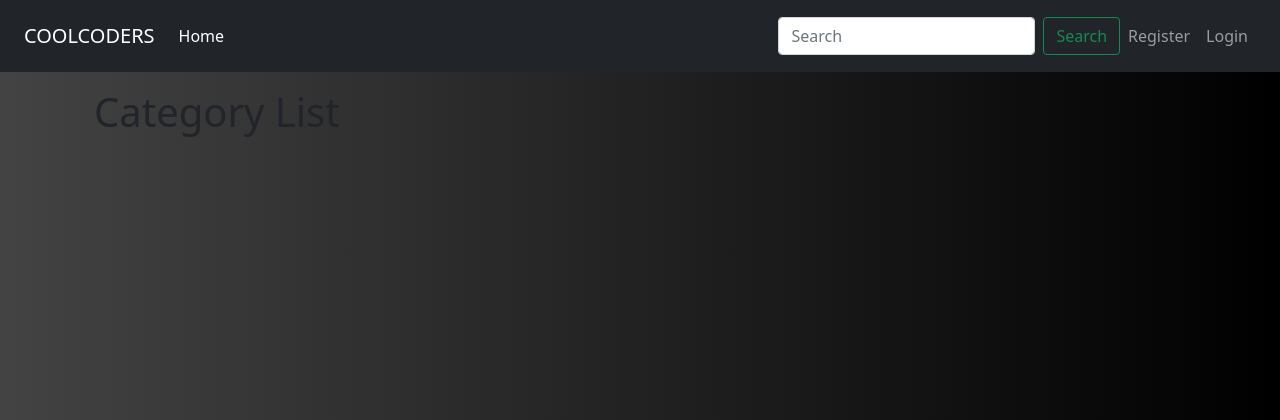
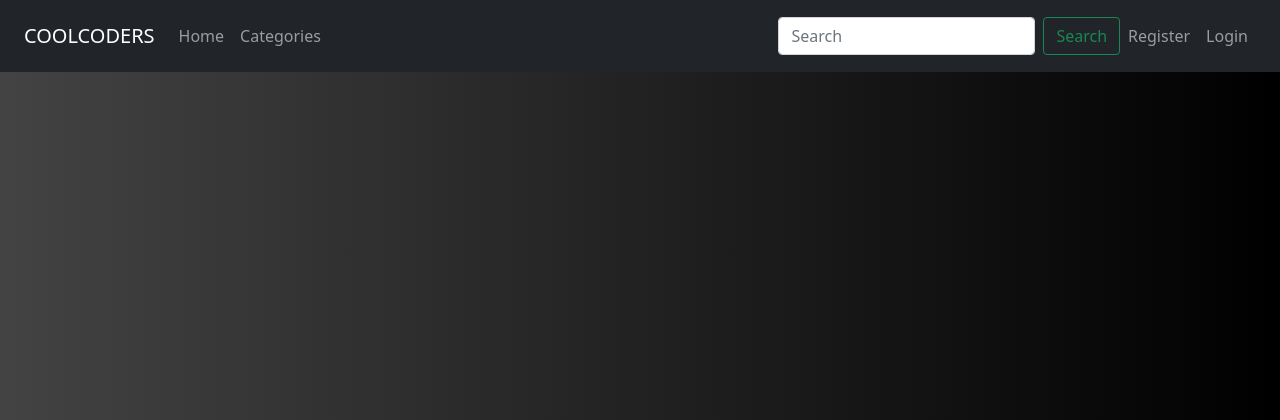
Before and after one commit to DarrachBarneveld/Project-4-CodeInstitute, a Django app: page / in a window 1280 px wide. Shown: the top 420 px of the page. Run offline with Django 3.2, Linux system fonts and the light colour scheme; data that the repository does not hold is empty; some libraries are stand-ins or nearby versions.

Commit message:
Removed category_post html, added dropdown, simplifed page navigation

```diff
--- a/blog/urls.py
+++ b/blog/urls.py
@@ -7,7 +7,7 @@ urlpatterns = [
     path("add_post/", views.AddPost.as_view(), name="add_post"),
     path("profile/<slug:slug>/", views.Profile.as_view(), name="profile"),
     path("update_profile/", views.UpdateProfileView.as_view(), name="update_profile"),
-    path("<slug:slug>/", views.CategoryPosts.as_view(), name="category_posts"),
+    path("<slug:slug>/", views.CategoryPosts.as_view(), name="index"),
     path("post/<slug:slug>/", views.PostDetail.as_view(), name="post_detail"),
     path("like/<slug:slug>", views.PostLike.as_view(), name="post_like"),
 ]
--- a/blog/views.py
+++ b/blog/views.py
@@ -23,7 +23,7 @@ class PostList(generic.ListView):
 
 
 class CategoryPosts(generic.ListView):
-    template_name = "category_posts.html"
+    template_name = "index.html"
     paginate_by = 2
 
     def get(self, request, slug, *args, **kwargs):
@@ -42,7 +42,7 @@ class CategoryPosts(generic.ListView):
 
         return render(
             request,
-            "category_posts.html",
+            "index.html",
             {
                 "posts": page,
                 "category_list": category_list,
--- a/static/css/style.css
+++ b/static/css/style.css
@@ -14,6 +14,11 @@
 .nav-link {
   position: relative;
   text-transform: capitalize;
+}
+
+.dropdown button {
+  border: none;
+  background: inherit;
 }
 
 .nav-link::after {
@@ -94,7 +99,6 @@ img {
 }
 
 .popular-posts {
-  padding: 0.5rem;
   border: 1px solid black;
   border-radius: 0.5rem;
   transition: 300ms;
--- a/templates/base.html
+++ b/templates/base.html
@@ -53,13 +53,41 @@
         <div class="collapse navbar-collapse" id="navbarText">
           <ul class="navbar-nav me-auto mb-2 mb-lg-0">
             <li class="nav-item">
-              <a
-                class="nav-link active"
-                aria-current="page"
-                href="{% url 'home' %}"
+              <a class="nav-link" aria-current="page" href="{% url 'home' %}"
                 >Home</a
               >
             </li>
+
+            <li class="nav-item dropdown">
+              <div class="dropdown">
+                <button
+                  class="nav-link"
+                  type="button"
+                  data-bs-toggle="dropdown"
+                  aria-expanded="false"
+                >
+                  Categories
+                </button>
+                <ul class="dropdown-menu">
+                  <li>
+                    <a class="dropdown-item" href="{% url 'index' 'All'   %}"
+                      >All</a
+                    >
+                  </li>
+                  <li>
+                    <a class="dropdown-item" href="{% url 'index' 'Sport'  %}"
+                      >Sport</a
+                    >
+                  </li>
+                  <li>
+                    <a class="dropdown-item" href="{% url 'index' 'Gadgets'  %}"
+                      >Gadget</a
+                    >
+                  </li>
+                </ul>
+              </div>
+            </li>
+
             {% if user.is_authenticated %}
             <li class="nav-item">
               <a class="nav-link" href="{% url 'add_post' %}">Add Post</a>
--- a/templates/index.html
+++ b/templates/index.html
@@ -3,25 +3,68 @@
 {% block content %}
 
 <div class="container-fluid">
-  <div class="row">
-    <h1>Category List</h1>
-    <ul>
-      {% for category in category_list %}
-      <li>
-        <a href="{% url 'category_posts' category.title  %}">
-          {{ category.title }}
-        </a>
+  <div class="row p-3">
+    {% for post in posts %}
+    <div class="col-md-6 g-3 mt-3 mb-3">
+      <div class="card fade-in p-1">
+        {% if "placeholder" in post.featured_image.url %}
+        <img
+          class="card-img-top"
+          src="https://codeinstitute.s3.amazonaws.com/fullstack/blog/default.jpg"
+          width="100%"
+        />
+        {% else %}
+        <img class="card-img-top" src=" {{ post.featured_image.url }}" />
+        {% endif %}
+        <div class="card-body">
+          <h5 class="card-title">{{post.title}}</h5>
+          <p class="card-text">{{post.excerpt}}</p>
+          <p>{{post.slug}}</p>
+          <a href="{% url 'post_detail' post.slug  %}" class="btn btn-primary"
+            >View More</a
+          >
+        </div>
+      </div>
+    </div>
+
+    {% endfor %}
+  </div>
+  <!--  -->
+  {% if posts.has_other_pages %}
+  <nav aria-label="Page navigation">
+    <ul class="pagination justify-content-center">
+      {% if posts.has_previous %}
+      <li class="page-item">
+        <a href="?page=1" class="page-link">&laquo; First</a>
       </li>
-      {% endfor %}
+      <li class="page-item">
+        <a href="?page={{ posts.previous_page_number }}" class="page-link"
+          >&lt; Previous</a
+        >
+      </li>
+      {% endif %}
+
+      <!-- Display individual page numbers -->
+      {% for page_num in posts.paginator.page_range %}
+      <li class="page-item{% if page_num == posts.number %} active{% endif %}">
+        <a href="?page={{ page_num }}" class="page-link">{{ page_num }}</a>
+      </li>
+      {% endfor %} {% if posts.has_next %}
+      <li class="page-item">
+        <a href="?page={{ posts.next_page_number }}" class="page-link"
+          >Next &gt;</a
+        >
+      </li>
+      <li class="page-item">
+        <a href="?page={{ posts.paginator.num_pages }}" class="page-link"
+          >Last &raquo;</a
+        >
+      </li>
+      {% endif %}
     </ul>
-  </div>
+  </nav>
+  {% endif %}
+  <!--  -->
 </div>
-
-<div class="container">
-  {% block child_specific %}
-  <!--  -->
-  {% endblock %}
-</div>
-
 <!--  -->
 {%endblock%}
--- a/templates/profile.html
+++ b/templates/profile.html
@@ -58,7 +58,6 @@
           <hr />
 
           {% if user.is_authenticated and user.id == user_object.id %}
-
           <div class="row">
             <div class="col-sm-12">
               <a
```
Also changed, not shown: templates/category_posts.html (deleted, +0 -71 lines), templates/post_detail.html (+7 -10 lines).
